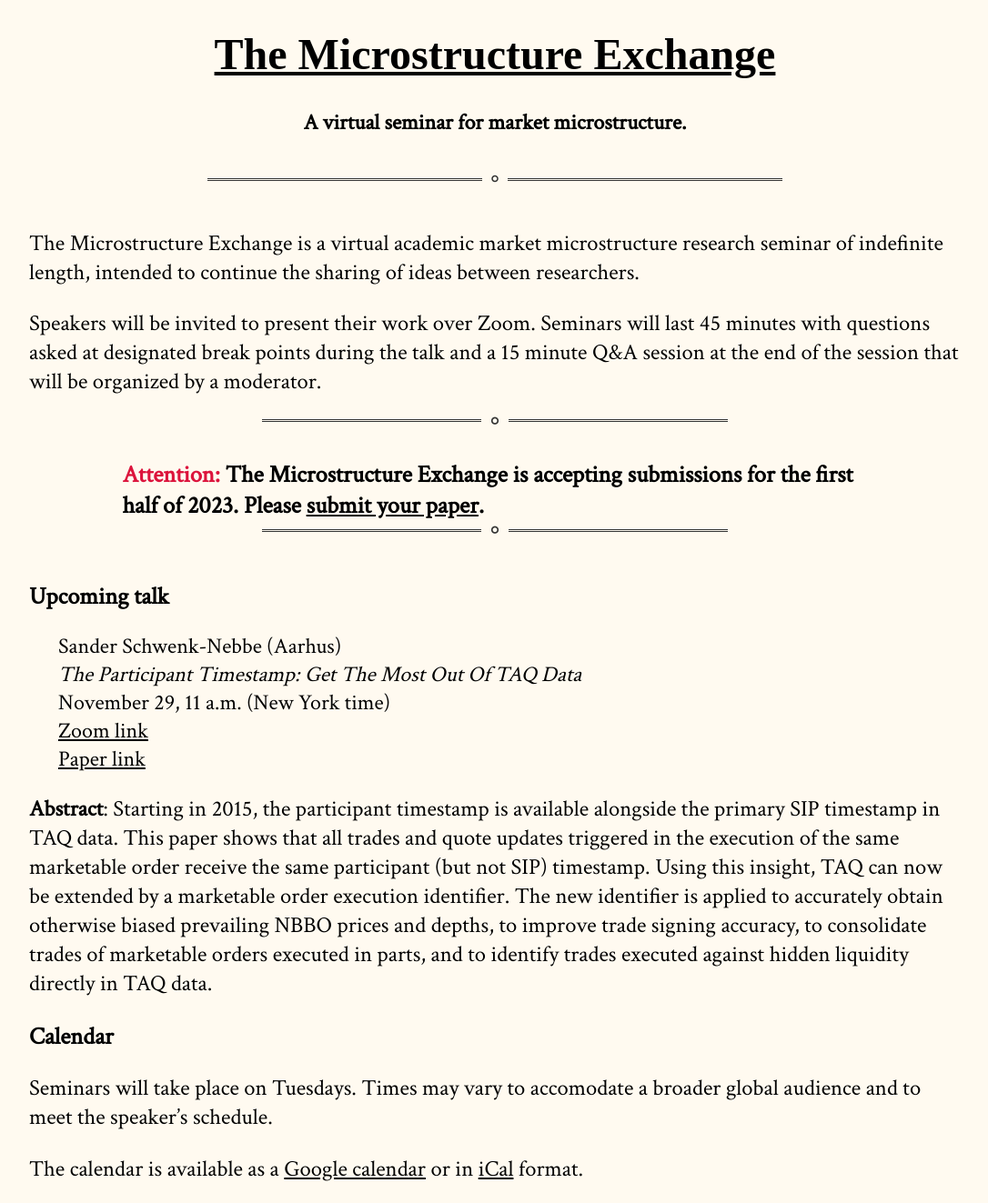
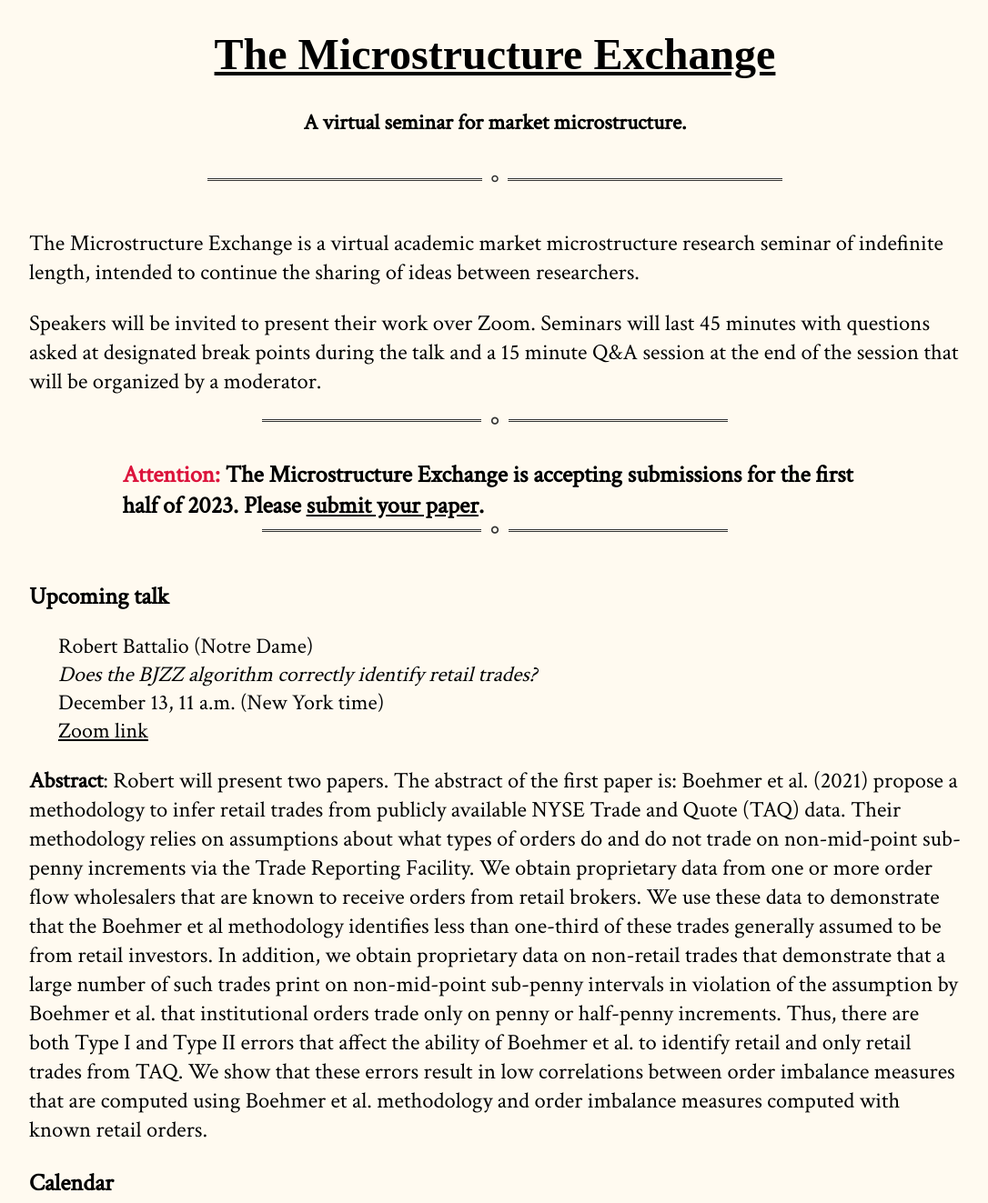
Before and after one commit to cpfiffer/microstructure.exchange, a Jekyll site: the page built from index.md, in a window 1280 px wide and 1400 px high, cut to the strip 0-1323 px from the top of the window. Shown: the whole strip at 91% size, without its empty margins (96-1182 px from the left). Built offline with Jekyll 4.4.1, drawn with Linux system fonts in a browser that asks for light colours; some web fonts are replaced.

Commit message:
Update _config.yml

```diff
--- a/_config.yml
+++ b/_config.yml
@@ -11,16 +11,17 @@ github:
   owner_name: Cameron Pfiffer
 
 speaker-info:
-  speaker-name: "Sander Schwenk-Nebbe (Aarhus)"
-  speaker-paper: "The Participant Timestamp: Get The Most Out Of TAQ Data"
+  speaker-name: "Robert Battalio (Notre Dame)"
+  speaker-paper: "Does the BJZZ algorithm correctly identify retail trades?"
   # coauthors: "Jingxiong Hu (Northwestern)"
-  speaker-date: "November 29, 11 a.m. (New York time)"
-  paper-link: "https://papers.ssrn.com/sol3/papers.cfm?abstract_id=3744743"
+  speaker-date: "December 13, 11 a.m. (New York time)"
+  # paper-link: "https://papers.ssrn.com/sol3/papers.cfm?abstract_id=3744743"
   # paper-link: "/papers/papername.pdf" # If you have a file instead
   webinar-link: "https://stockholmuniversity.zoom.us/j/66623062541"
   # discussant: "Michael Noe (Eurex), Amit Goyal (SFI/Lausanne), and Eric Uhlmann (INSEAD)"
   # slides-link: /slides/RobinhoodSlides_TME.pdf
-  abstract: "Starting in 2015, the participant timestamp is available alongside the primary SIP timestamp in TAQ data. This paper shows that all trades and quote updates triggered in the execution of the same marketable order receive the same participant (but not SIP) timestamp. Using this insight, TAQ can now be extended by a marketable order execution identifier. The new identifier is applied to accurately obtain otherwise biased prevailing NBBO prices and depths, to improve trade signing accuracy, to consolidate trades of marketable orders executed in parts, and to identify trades executed against hidden liquidity directly in TAQ data."
+  abstract: "Robert will present two papers. The abstract of the first paper is:
+Boehmer et al. (2021) propose a methodology to infer retail trades from publicly available NYSE Trade and Quote (TAQ) data. Their methodology relies on assumptions about what types of orders do and do not trade on non-mid-point sub-penny increments via the Trade Reporting Facility. We obtain proprietary data from one or more order flow wholesalers that are known to receive orders from retail brokers. We use these data to demonstrate that the Boehmer et al methodology identifies less than one-third of these trades generally assumed to be from retail investors. In addition, we obtain proprietary data on non-retail trades that demonstrate that a large number of such trades print on non-mid-point sub-penny intervals in violation of the assumption by Boehmer et al. that institutional orders trade only on penny or half-penny increments. Thus, there are both Type I and Type II errors that affect the ability of Boehmer et al. to identify retail and only retail trades from TAQ. We show that these errors result in low correlations between order imbalance measures that are computed using Boehmer et al. methodology and order imbalance measures computed with known retail orders."
 
 # October 4: Markus Baldauf;
 # October 18: Dermot Murphy;
```
